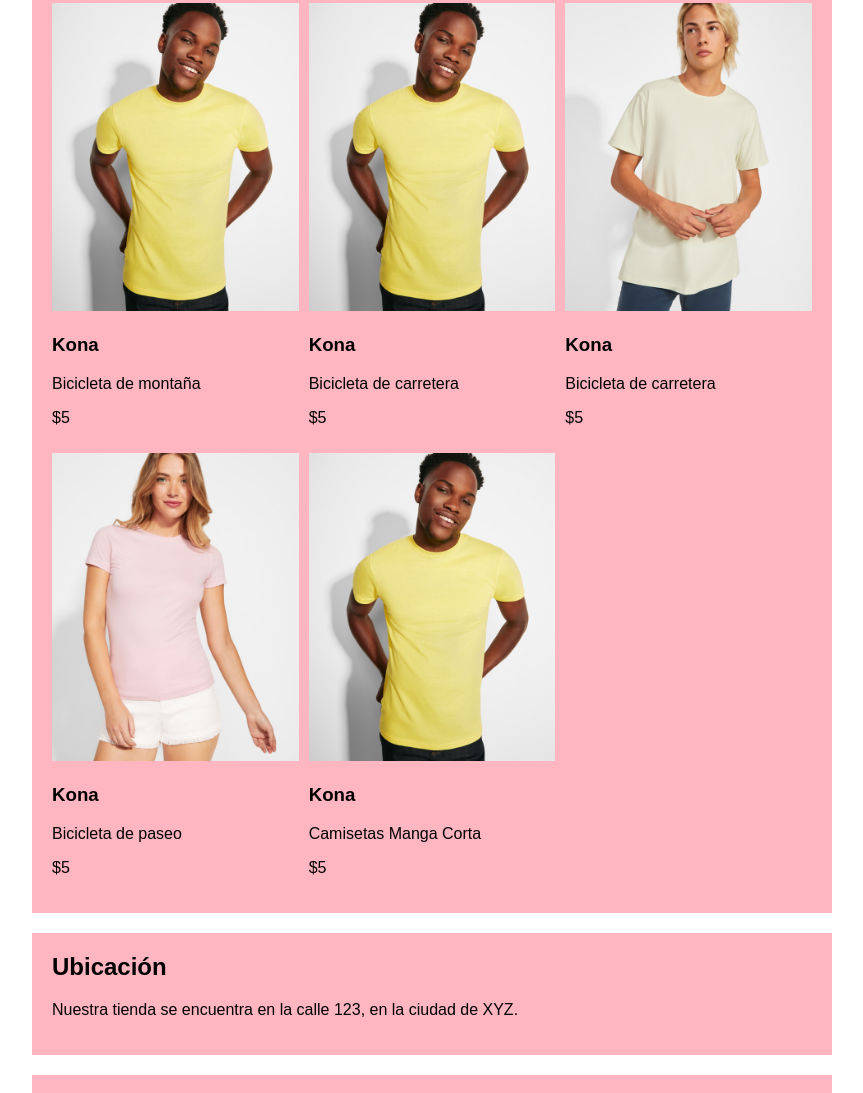
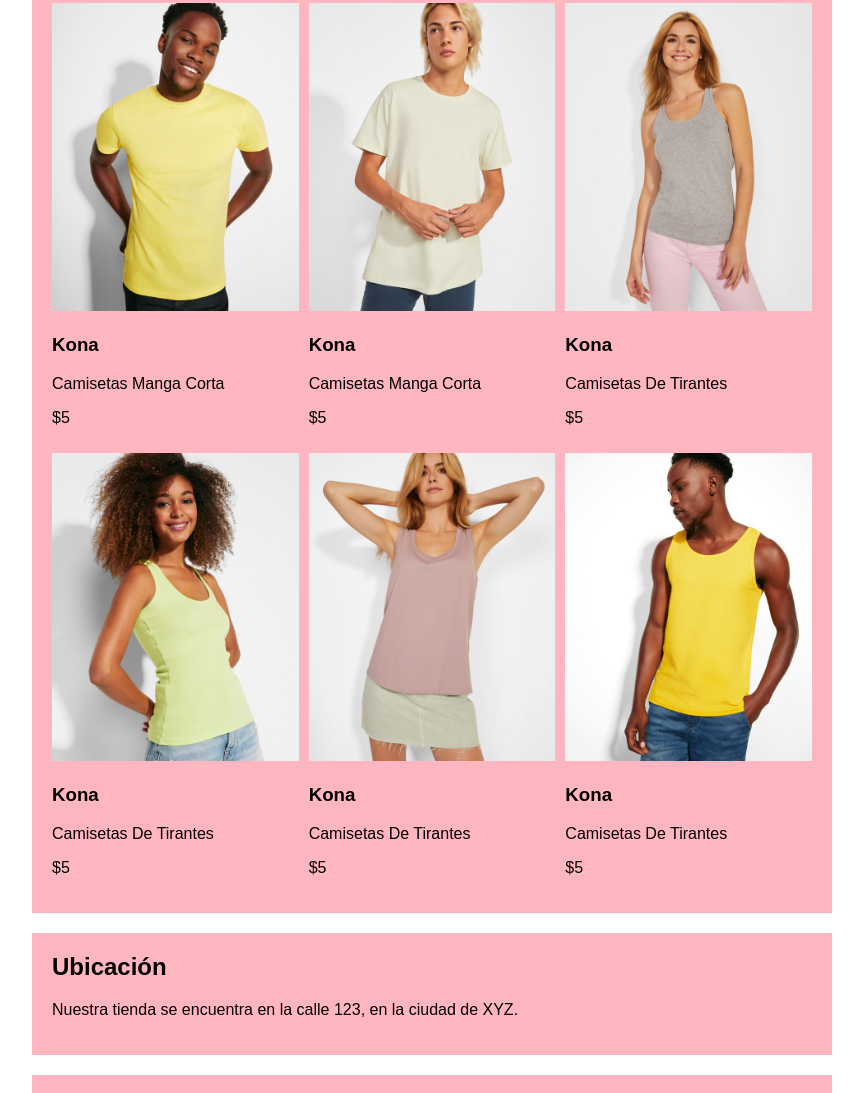
Before and after one commit to NEBULA1978/chatgpt-ejemplo-web-main, a plain HTML site: page index.html in a window 1280 px wide. Shown: the part 1551-2644 px from the top of the page, without its empty margins (208-1071 px from the left). Drawn offline with Linux system fonts and the light colour scheme.

Commit message:
Añado secion camiseta de tirantes

```diff
--- a/data.json
+++ b/data.json
@@ -2,88 +2,95 @@
     "bicicletas": [
         {
             "nombre": "Rockrider",
-            "modelo": "Bicicleta de montaña",
+            "modelo": "Camisetas Manga Corta",
             "img": "img/6502_100_1_1.jpg",
             "precio": 5
         },
         {
             "nombre": "Specialized",
-            "modelo": "Bicicleta de montaña",
+            "modelo": "Camisetas Manga Corta",
             "img": "img/6550_96_1_1.jpg",
             "precio": 7
         },
         {
             "nombre": "Trek",
-            "modelo": "Bicicleta de montaña",
+            "modelo": "Camisetas Manga Corta",
             "img": "img/6554_98_1_1.jpg",
             "precio": 3
         },
         {
             "nombre": "Giant",
-            "modelo": "Bicicleta de montaña",
+            "modelo": "Camisetas Manga Corta",
             "img": "img/6627_48_1_1.jpg",
             "precio": 5
         },
         {
             "nombre": "Cannondale",
-            "modelo": "Bicicleta de montaña",
+            "modelo": "Camisetas Manga Corta",
             "img": "img/6681_07_1_1.jpg",
             "precio": 7
         },
         {
             "nombre": "Scott",
-            "modelo": "Bicicleta de montaña",
+            "modelo": "Camisetas Manga Corta",
             "img": "img/6683_126_1_1.jpg",
             "precio": 3
         },
         {
             "nombre": "Cube",
-            "modelo": "Bicicleta de montaña",
+            "modelo": "Camisetas Manga Corta",
             "img": "img/6690_01_1_1.jpg",
             "precio": 5
         },
         {
             "nombre": "Bianchi",
-            "modelo": "Bicicleta de montaña",
+            "modelo": "Camisetas Manga Corta",
             "img": "img/6696_98_1_1.jpg",
             "precio": 7
         },
         {
             "nombre": "Merida",
-            "modelo": "Bicicleta de montaña",
+            "modelo": "Camisetas Manga Corta",
             "img": "img/6698_264_1_1.jpg",
             "precio": 3
-        },
-        {
-            "nombre": "Kona",
-            "modelo": "Bicicleta de montaña",
-            "img": "img/atomic.jpg",
-            "precio": 5
-        },
-        {
-            "nombre": "Kona",
-
-            "modelo": "Bicicleta de carretera",
-            "img": "img/atomic.jpg",
-            "precio": 5
-        },
-        {
-            "nombre": "Kona",
-            "modelo": "Bicicleta de carretera",
-            "img": "img/6698_264_1_1.jpg",
-            "precio": 5
-        },
-        {
-            "nombre": "Kona",
-            "modelo": "Bicicleta de paseo",
-            "img": "img/6627_48_1_1.jpg",
-            "precio": 5
         },
         {
             "nombre": "Kona",
             "modelo": "Camisetas Manga Corta",
             "img": "img/atomic.jpg",
             "precio": 5
+        },
+
+        {
+            "nombre": "Kona",
+            "modelo": "Camisetas Manga Corta",
+            "img": "img/6698_264_1_1.jpg",
+            "precio": 5
+        },
+        {
+            "nombre": "Kona",
+            "modelo": "Camisetas De Tirantes",
+            "img": "img/BRENDA CA6535.jpg",
+            "precio": 5
+        },
+        {
+            "nombre": "Kona",
+            "modelo": "Camisetas De Tirantes",
+            "img": "img/carolinaca6517.jpg",
+            "precio": 5
+        },
+        {
+            "nombre": "Kona",
+            "modelo": "Camisetas De Tirantes",
+            "img": "img/NARA CA6536.jpg",
+            "precio": 5
+        },
+        {
+            "nombre": "Kona",
+            "modelo": "Camisetas De Tirantes",
+            "img": "img/TEXAS CA6545.jpg",
+            "precio": 5
         }
+
     ]
 }
--- a/index.html
+++ b/index.html
@@ -26,9 +26,9 @@
             <!-- Cambio el value e introduzco el nombre en data.json -->
             <option value="Camisetas Manga Corta">Camisetas Manga Corta</option>
             <!-- bicicleta carretera es Camisetas De Tirantes -->
-            <option value="Bicicleta de carretera">Camisetas De Tirantes</option>
+            <option value="Camisetas De Tirantes">Camisetas De Tirantes</option>
             <!-- bicicleta paseo es Camisetas de Manga Larga -->
-            <option value="Bicicleta de paseo">Camisetas Manga Larga</option>
+            <option value="Camisetas Manga Larga">Camisetas Manga Larga</option>
         </select>
 
         <!-- Filtro por precio -->
```
Also changed, not shown: img/BRENDA CA6535.jpg (added), img/NARA CA6536.jpg (added), img/TEXAS CA6545.jpg (added), img/carolinaca6517.jpg (added), 1 other file.
